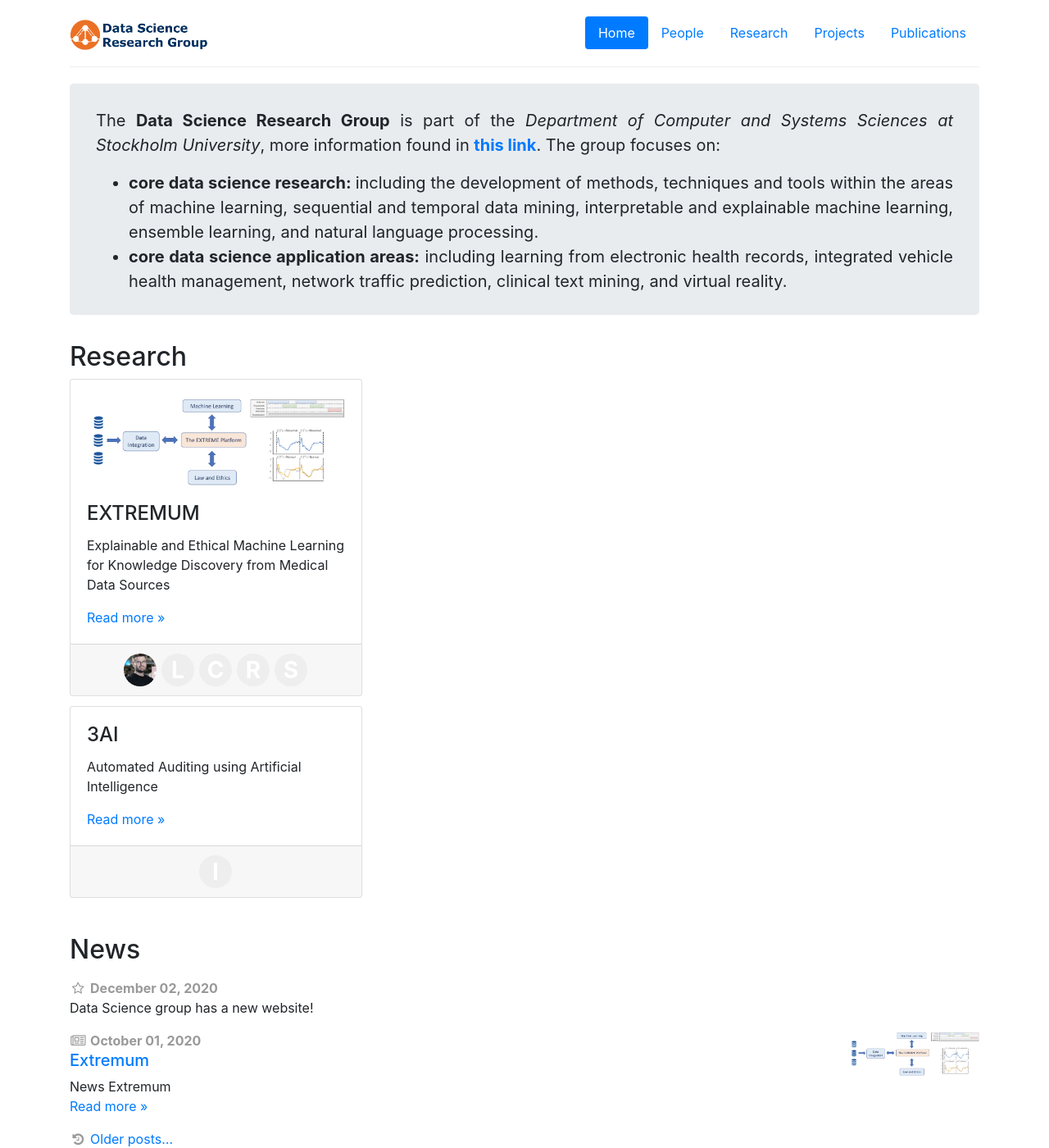
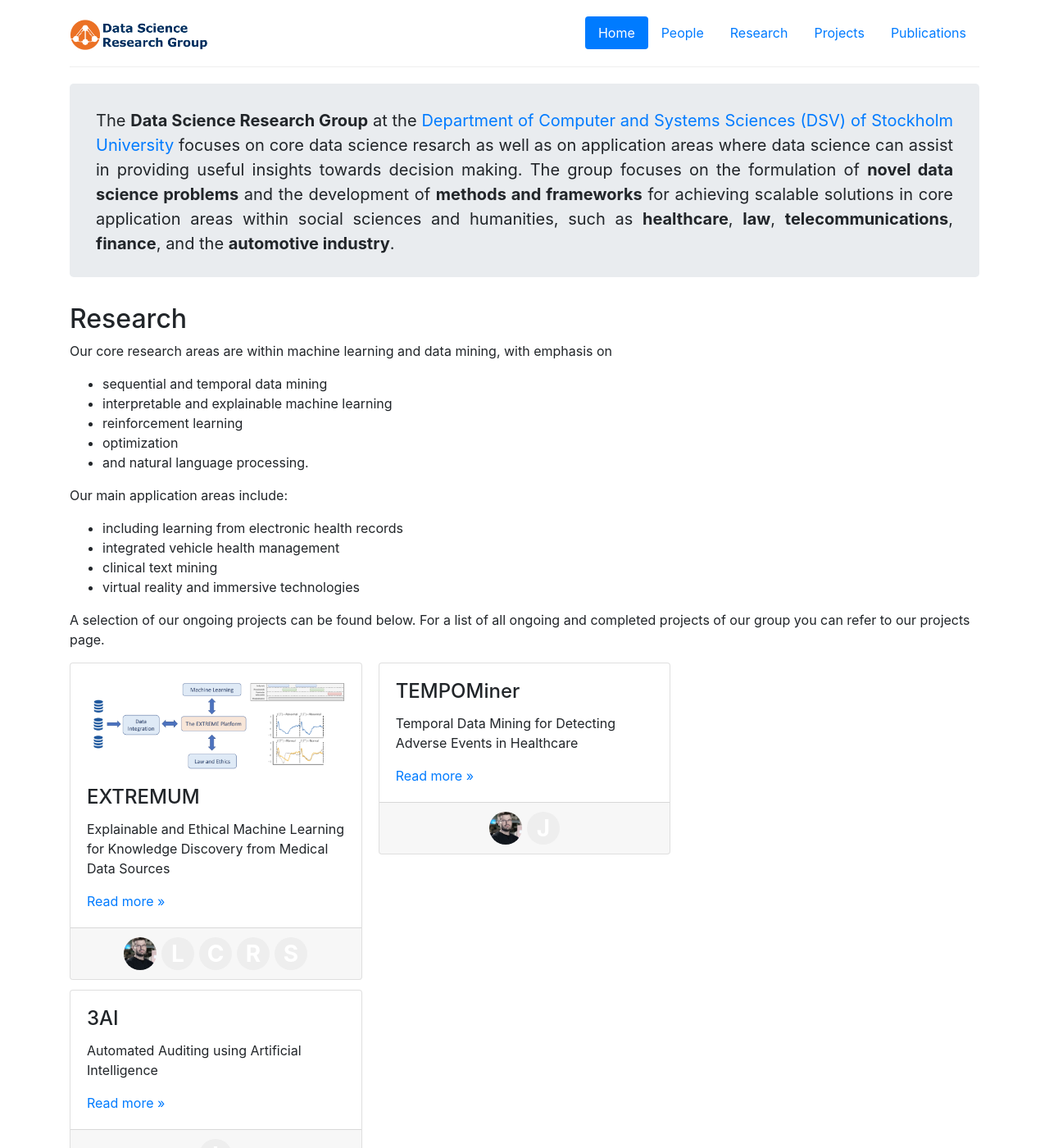
Before and after one commit to dsv-data-science/dsv-data-science.github.io, a Jekyll site: the page built from index.md, in a window 1280 px wide and 1400 px high. Shown: the whole window at 82% size. Built offline with Jekyll 4.4.1, drawn with Linux system fonts in a browser that asks for light colours; some of the changed text lies outside the part shown.

Commit message:
final panos changes

```diff
--- a/index.md
+++ b/index.md
@@ -22,17 +22,33 @@ role-tables:
 
 <div class="jumbotron">
     <p>
-        The <b>Data Science Research Group</b> is part of the <i>Department of Computer and Systems Sciences at Stockholm University</i>, more information found in <a href="https://dsv.su.se/en/research/research-areas/datascience/description"><b>this link</b></a>. The group focuses on:
-        <ul>
-            <li><strong>core data science research: </strong>including the development of methods, techniques and tools within the areas of machine learning, sequential and temporal data mining, interpretable and explainable machine learning, ensemble learning, and natural language processing.</li>
-            <li><strong>core data science application areas:</strong> including learning from electronic health records, integrated vehicle health management, network traffic prediction, clinical text mining, and virtual reality.</li>
-        </ul>
+        The <b>Data Science Research Group</b> at the <a href="https://dsv.su.se/en/research/research-areas/datascience/description">Department of Computer and Systems Sciences (DSV) of Stockholm University</a> focuses on core data science resarch as well as on application areas where data science can assist in providing useful insights towards decision making. The group focuses on the formulation of <strong>novel data science problems</strong> and the development of <strong>methods and frameworks</strong> for achieving scalable solutions in core application areas within social sciences and humanities, such as <strong>healthcare</strong>, <strong>law</strong>, <strong>telecommunications</strong>, <strong>finance</strong>, and the <strong>automotive industry</strong>.
     </p>
 </div>
 
 <section>
     <h2>Research</h2>
-    <div class="card-columns">
+   <p> Our core research areas are within machine learning and data mining, with emphasis on
+   <ul>
+   <li>sequential and temporal data mining</li>
+   <li>interpretable and explainable machine learning</li>
+   <li>reinforcement learning</li>
+   <li>optimization</li>
+   <li>and natural language processing.</li>
+   </ul>
+   </p>
+<p>   Our main application areas include:
+   <ul>
+   <li>including learning from electronic health records</li>
+   <li>integrated vehicle health management</li>
+   <li>clinical text mining</li>
+   <li>virtual reality and immersive technologies</li>
+   </ul>
+   </p>
+
+<p>  A selection of our ongoing projects can be found below. For a list of all ongoing and completed projects of our group you can refer to our projects page.
+
+<div class="card-columns">
         {% comment %}
         Sort the projects by date, putting those without dates last
         {% endcomment %}
```
Also changed, not shown: _data/people.yml (+15 -8 lines), _projects/tempominer.md (+1 -1 lines).
